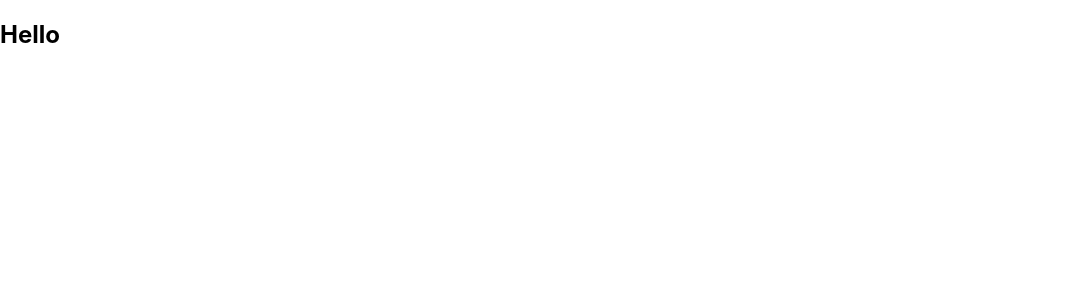
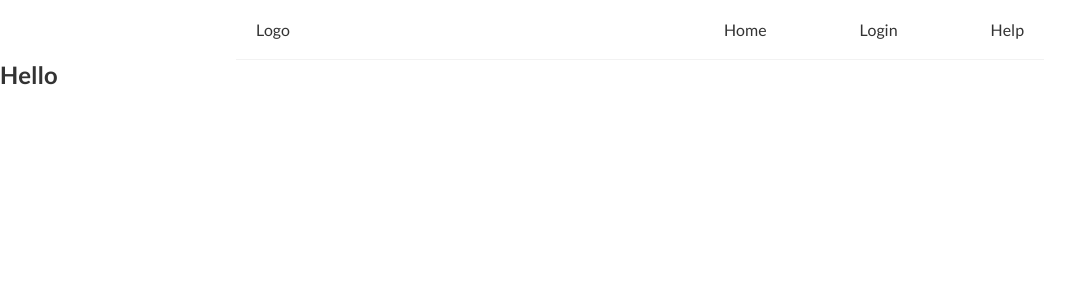
Before and after one commit to aabdullah27182845/notesAppUI, a React (Create React App) app: page / in a window 1280 px wide. Shown: the top 300 px of the page, without its empty margins (0-1086 px from the left). Built offline with nearby package versions, Linux system fonts and the light colour scheme.

Commit message:
added a navbar

```diff
--- a/src/App.js
+++ b/src/App.js
@@ -1,8 +1,10 @@
 import Home from "./Home";
+import Navbar from "./Navbar";
 
 function App() {
   return (
     <div className="App">
+      <Navbar />
       <Home />
     </div>
   );
--- /dev/null
+++ b/src/Navbar.js
@@ -0,0 +1,18 @@
+const Navbar = () => {
+    return (
+        <nav className="navbar">
+            <div className="logo">
+                Logo
+            </div>
+            <div className="links">
+                <ul>
+                    <li><a href="/">Home</a></li>
+                    <li><a href="/">Login</a></li>
+                    <li><a href="/">Help</a></li>
+                </ul>
+            </div>
+        </nav>
+     );
+}
+
+export default Navbar;
--- a/src/index.css
+++ b/src/index.css
@@ -1,13 +1,42 @@
-body {
+@import url('https://fonts.googleapis.com/css2?family=Lato:wght@300;400;500;600;700&display=swap');
+
+* {
   margin: 0;
-  font-family: -apple-system, BlinkMacSystemFont, 'Segoe UI', 'Roboto', 'Oxygen',
-    'Ubuntu', 'Cantarell', 'Fira Sans', 'Droid Sans', 'Helvetica Neue',
-    sans-serif;
-  -webkit-font-smoothing: antialiased;
-  -moz-osx-font-smoothing: grayscale;
+  font-family: "Lato";
+  color: #333;
 }
 
-code {
-  font-family: source-code-pro, Menlo, Monaco, Consolas, 'Courier New',
-    monospace;
+.App {
+  align-content: center;
 }
+
+/* CSS for the Navigation Bar */
+.navbar {
+  padding: 20px;
+  display: flex;
+  align-items: center;
+  justify-content: space-between;
+  max-width: 60%;
+  margin: 0 auto;
+  border-bottom: 1px solid #f2f2f2;
+}
+
+.navbar .links ul {
+  display: flex;
+  width: 300px;
+  align-items: center;
+  justify-content: space-between;
+}
+
+.navbar .links ul li {
+  list-style-type: none;
+}
+
+.navbar .links ul li a {
+  text-decoration: none;
+  transition-duration: 100ms;
+}
+
+.navbar .links ul li a:hover {
+  color: #368b6f;
+}
```
